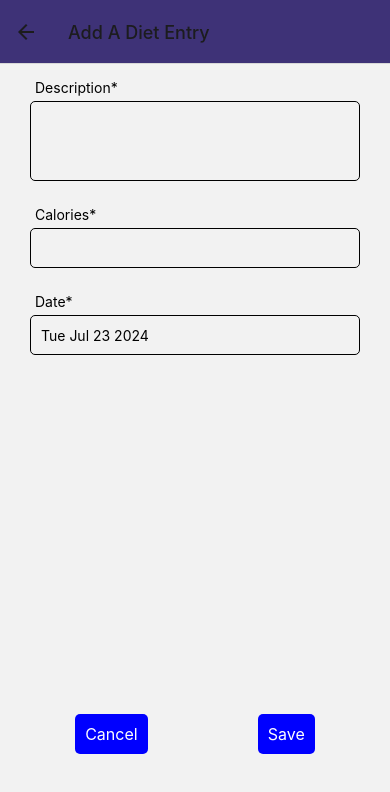
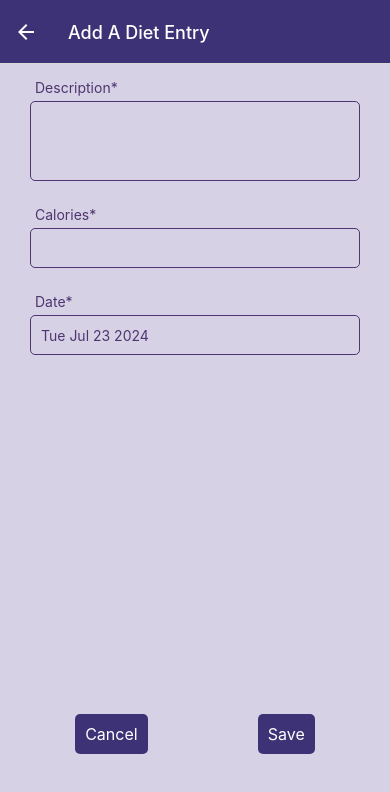
Before and after one commit to Liting-Zhou/assignmentTwo, a React Native app: screen /AddDiet in a window 390 px wide. Shown: the top 792 px of the page. Built offline with nearby package versions, Linux system fonts and the light colour scheme.

Commit message:
implement color and style and theme

```diff
--- a/App.js
+++ b/App.js
@@ -30,6 +30,7 @@ export default function App() {
               headerStyle: {
                 backgroundColor: colors.headerBackground,
               },
+              headerTintColor: colors.whiteText,
             }}
           />
           <Stack.Screen
@@ -40,6 +41,7 @@ export default function App() {
               headerStyle: {
                 backgroundColor: colors.headerBackground,
               },
+              headerTintColor: colors.whiteText,
             }}
           />
         </Stack.Navigator>
--- a/ThemeContext.js
+++ b/ThemeContext.js
@@ -1,4 +1,5 @@
 import React, { createContext, useState } from "react";
+import colors from "./colors";
 
 export const ThemeContext = createContext();
 
@@ -10,8 +11,10 @@ export const ThemeProvider = ({ children }) => {
   };
 
   const theme = {
-    backgroundColor: isDarkTheme ? "#333" : "#fff",
-    textColor: isDarkTheme ? "#fff" : "#000",
+    backgroundColor: isDarkTheme
+      ? colors.DarkThemeBackground
+      : colors.screenBackground,
+    textColor: isDarkTheme ? colors.whiteText : colors.textAndBorder,
   };
 
   return (
--- a/colors.js
+++ b/colors.js
@@ -1,15 +1,20 @@
+import { DarkTheme } from "@react-navigation/native";
 import Checkbox from "expo-checkbox";
 
 const colors = {
   headerBackground: "#3E3277",
-  header: "#FFFFFF",
+  whiteText: "#FFFFFF",
   tabIconFocused: "gold",
-  button: "blue",
-  buttonText: "#FFFFFF",
-  inputBorder: "black",
-  itemContainer: "purple",
-  itemBackground: "white",
-  Checkbox: "#4630EB",
+  screenBackground: "#D6D1E4",
+  DarkThemeBackground: "#8A82AE",
+  textAndBorder: "#4E3670",
+  cancelButton: "#9D005D",
+  // button: "blue",
+  // buttonText: "#FFFFFF",
+  // inputBorder: "black",
+  // itemContainer: "purple",
+  // itemBackground: "white",
+  // Checkbox: "#4630EB",
 };
 
 export default colors;
--- /dev/null
+++ b/components/CustomText.js
@@ -0,0 +1,16 @@
+import { StyleSheet, Text, View } from "react-native";
+import React, { useContext } from "react";
+import { ThemeContext } from "../ThemeContext";
+
+export default function CustomText({ children }) {
+  const { theme } = useContext(ThemeContext);
+  return (
+    <Text style={[styles.text, { color: theme.textColor }]}>{children}</Text>
+  );
+}
+
+const styles = StyleSheet.create({
+  text: {
+    padding: 5,
+  },
+});
--- a/components/Input.js
+++ b/components/Input.js
@@ -1,6 +1,8 @@
 import { StyleSheet, Text, View, TextInput } from "react-native";
-import React from "react";
+import React, { useContext } from "react";
+import { ThemeContext } from "../ThemeContext";
 import colors from "../colors";
+
 export default function Input({
   onChangeText,
   value,
@@ -8,9 +10,10 @@ export default function Input({
   pointerEvents,
   style,
 }) {
+  const { theme } = useContext(ThemeContext);
   return (
     <TextInput
-      style={[styles.input, style]}
+      style={[styles.input, style, { color: theme.textColor }]}
       value={value}
       onChangeText={onChangeText}
       editable={editable}
@@ -23,7 +26,7 @@ const styles = StyleSheet.create({
   input: {
     height: 40,
     borderWidth: 1,
-    borderColor: colors.inputBorder,
+    borderColor: colors.textAndBorder,
     borderRadius: 5,
     padding: 10,
   },
--- a/components/Item.js
+++ b/components/Item.js
@@ -36,25 +36,34 @@ const styles = StyleSheet.create({
     flex: 1,
     flexDirection: "row",
     padding: 10,
-    backgroundColor: colors.itemContainer,
+    backgroundColor: colors.headerBackground,
     width: "90%",
     alignSelf: "center",
+    alignItems: "center",
     marginTop: 10,
     borderRadius: 5,
   },
   name: {
     flex: 2,
     padding: 5,
+    color: colors.whiteText,
+    fontWeight: "bold",
   },
   date: {
     flex: 3,
     padding: 5,
-    backgroundColor: colors.itemBackground,
+    backgroundColor: colors.whiteText,
+    color: colors.textAndBorder,
     marginRight: 5,
+    fontWeight: "bold",
+    fontSize: 12,
   },
   quantity: {
     flex: 1,
     padding: 5,
-    backgroundColor: colors.itemBackground,
+    color: colors.textAndBorder,
+    backgroundColor: colors.whiteText,
+    fontWeight: "bold",
+    fontSize: 12,
   },
 });
--- a/components/PressableButton.js
+++ b/components/PressableButton.js
@@ -4,7 +4,7 @@ import colors from "../colors";
 
 export default function PressableButton({ title, children, style, onPress }) {
   return (
-    <Pressable style={styles.button} onPress={onPress}>
+    <Pressable style={[styles.button, style]} onPress={onPress}>
       <Text style={styles.buttonText}>{title}</Text>
       {children}
     </Pressable>
@@ -13,7 +13,7 @@ export default function PressableButton({ title, children, style, onPress }) {
 
 const styles = StyleSheet.create({
   button: {
-    backgroundColor: colors.button,
+    backgroundColor: colors.headerBackground,
     padding: 10,
     margin: 10,
     borderRadius: 5,
@@ -21,7 +21,7 @@ const styles = StyleSheet.create({
     alignItems: "center",
   },
   buttonText: {
-    color: colors.buttonText,
+    color: colors.whiteText,
     fontSize: 16,
   },
 });
--- a/screens/AddActivity.js
+++ b/screens/AddActivity.js
@@ -2,14 +2,17 @@ import { StyleSheet, Text, View, Alert, Pressable } from "react-native";
 import DropDownPicker from "react-native-dropdown-picker";
 import Checkbox from "expo-checkbox";
 import DateTimePicker from "@react-native-community/datetimepicker";
-import React, { useState, useLayoutEffect } from "react";
+import React, { useState, useLayoutEffect, useContext } from "react";
 import { useNavigation } from "@react-navigation/native";
 import { MaterialIcons } from "@expo/vector-icons";
+import { ThemeContext } from "../ThemeContext";
 import PressableButton from "../components/PressableButton";
 import Input from "../components/Input";
 import colors from "../colors";
+import CustomText from "../components/CustomText";
 
 export default function AddActivity({ route }) {
+  const { theme, toggleTheme } = useContext(ThemeContext);
   // if an item is clicked, the route will have the item data
   // otherwise, use default values
   const itemData = route.params
@@ -35,7 +38,11 @@ export default function AddActivity({ route }) {
         route.params ? (
           <Pressable onPress={handleDelete}>
             <View style={{ marginRight: 10 }}>
-              <MaterialIcons name="delete-forever" size={24} color="black" />
+              <MaterialIcons
+                name="delete-forever"
+                size={24}
+                color={colors.whiteText}
+              />
             </View>
           </Pressable>
         ) : null,
@@ -116,9 +123,12 @@ export default function AddActivity({ route }) {
   };
 
   return (
-    <View style={styles.container}>
+    <View
+      style={[styles.container, { backgroundColor: theme.backgroundColor }]}
+    >
       <View style={[styles.formItemContainer, { zIndex: 1000 }]}>
-        <Text style={styles.label}>Activity*</Text>
+        {/* <Text style={styles.label}>Activity*</Text> */}
+        <CustomText>Activity*</CustomText>
         <DropDownPicker
           open={openDropDown}
           value={activityType}
@@ -135,14 +145,20 @@ export default function AddActivity({ route }) {
           setValue={setActivityType}
           setItems={() => {}}
           multiple={false}
+          textStyle={{ color: theme.textColor }}
+          style={{
+            borderColor: colors.textAndBorder,
+            backgroundColor: theme.backgroundColor,
+          }}
         />
       </View>
       <View style={styles.formItemContainer}>
-        <Text style={styles.label}>Duration (min)*</Text>
+        <CustomText>Duration (min)*</CustomText>
         <Input value={duration} onChangeText={setDuration} />
       </View>
       <View style={styles.formItemContainer}>
-        <Text style={styles.label}>Date*</Text>
+        {/* <Text style={styles.label}>Date*</Text> */}
+        <CustomText>Date*</CustomText>
         <Pressable onPress={() => setShowDatePicker(!showDatePicker)}>
           <Input
             value={date.toDateString()}
@@ -162,21 +178,33 @@ export default function AddActivity({ route }) {
       <View style={styles.bottomContainer}>
         {special && (
           <View style={styles.textCheckboxContainer}>
-            <Text>
+            {/* <Text>
               This item is marked as special. Select the checkbox if you would
               like to approve it.
-            </Text>
+            </Text> */}
+            <CustomText>
+              This item is marked as special. Select the checkbox if you would
+              like to approve it.
+            </CustomText>
             <Checkbox
-              style={styles.checkbox}
+              style={[styles.checkbox]}
               value={isChecked}
               onValueChange={setChecked}
-              color={isChecked ? colors.Checkbox : undefined}
+              color={isChecked ? colors.textAndBorder : undefined}
             />
           </View>
         )}
         <View style={styles.buttonContainer}>
-          <PressableButton title="Cancel" onPress={handleCancel} />
-          <PressableButton title="Save" onPress={handleSave} />
+          <PressableButton
+            title="Cancel"
+            onPress={handleCancel}
+            style={{ width: "40%", backgroundColor: colors.cancelButton }}
+          />
+          <PressableButton
+            title="Save"
+            onPress={handleSave}
+            style={{ width: "40%" }}
+          />
         </View>
       </View>
     </View>
@@ -192,12 +220,13 @@ const styles = StyleSheet.create({
   formItemContainer: {
     padding: 10,
   },
-  label: {
-    padding: 5,
-  },
+  // label: {
+  //   padding: 5,
+  // },
 
   checkbox: {
     marginLeft: 10,
+    borderColor: colors.textAndBorder,
   },
   bottomContainer: {
     flex: 1,
@@ -205,7 +234,7 @@ const styles = StyleSheet.create({
     paddingVertical: 80,
   },
   textCheckboxContainer: {
-    paddingBottom: 10,
+    paddingBottom: 5,
     paddingLeft: 15,
     flexDirection: "row",
     alignItems: "center",
--- a/screens/AddDiet.js
+++ b/screens/AddDiet.js
@@ -1,14 +1,17 @@
 import { StyleSheet, Text, View, Pressable, Alert } from "react-native";
-import React, { useState, useLayoutEffect } from "react";
+import React, { useState, useLayoutEffect, useContext } from "react";
 import Checkbox from "expo-checkbox";
 import DateTimePicker from "@react-native-community/datetimepicker";
 import { useNavigation } from "@react-navigation/native";
 import { MaterialIcons } from "@expo/vector-icons";
+import { ThemeContext } from "../ThemeContext";
 import Input from "../components/Input";
 import PressableButton from "../components/PressableButton";
+import CustomText from "../components/CustomText";
 import colors from "../colors";
 
 export default function AddDiet({ route }) {
+  const { theme, toggleTheme } = useContext(ThemeContext);
   // if an item is clicked, the route will have the item data
   // otherwise, use default values
   const itemData = route.params
@@ -32,7 +35,11 @@ export default function AddDiet({ route }) {
         route.params ? (
           <Pressable onPress={handleDelete}>
             <View style={{ marginRight: 10 }}>
-              <MaterialIcons name="delete-forever" size={24} color="black" />
+              <MaterialIcons
+                name="delete-forever"
+                size={24}
+                color={colors.whiteText}
+              />
             </View>
           </Pressable>
         ) : null,
@@ -114,9 +121,11 @@ export default function AddDiet({ route }) {
   };
 
   return (
-    <View style={styles.container}>
+    <View
+      style={[styles.container, { backgroundColor: theme.backgroundColor }]}
+    >
       <View style={styles.formItemContainer}>
-        <Text style={styles.label}>Description*</Text>
+        <CustomText>Description*</CustomText>
         <Input
           value={description}
           onChangeText={setDescription}
@@ -124,11 +133,14 @@ export default function AddDiet({ route }) {
         />
       </View>
       <View style={styles.formItemContainer}>
-        <Text style={styles.label}>Calories*</Text>
+        {/* <Text style={styles.label}>Calories*</Text>
+         */}
+        <CustomText>Calories*</CustomText>
         <Input value={calories} onChangeText={setCalories} />
       </View>
       <View style={styles.formItemContainer}>
-        <Text style={styles.label}>Date*</Text>
+        {/* <Text style={styles.label}>Date*</Text> */}
+        <CustomText>Date*</CustomText>
         <Pressable onPress={() => setShowDatePicker(!showDatePicker)}>
           <Input
             value={date.toDateString()}
@@ -156,7 +168,7 @@ export default function AddDiet({ route }) {
               style={styles.checkbox}
               value={isChecked}
               onValueChange={setChecked}
-              color={isChecked ? colors.Checkbox : undefined}
+              color={isChecked ? colors.textAndBorder : undefined}
             />
           </View>
         )}
@@ -177,9 +189,9 @@ const styles = StyleSheet.create({
   formItemContainer: {
     padding: 10,
   },
-  label: {
-    padding: 5,
-  },
+  // label: {
+  //   padding: 5,
+  // },
   description: {
     height: 80,
   },
--- a/screens/Contents.js
+++ b/screens/Contents.js
@@ -2,6 +2,7 @@ import { StyleSheet, Text, View } from "react-native";
 import React, { useContext } from "react";
 import ItemsList from "../components/ItemsList";
 import { ThemeContext } from "../ThemeContext";
+import colors from "../colors";
 
 export default function Contents({ route }) {
   const { theme, toggleTheme } = useContext(ThemeContext);
```
Also changed, not shown: screens/Home.js (+13 -10 lines).
